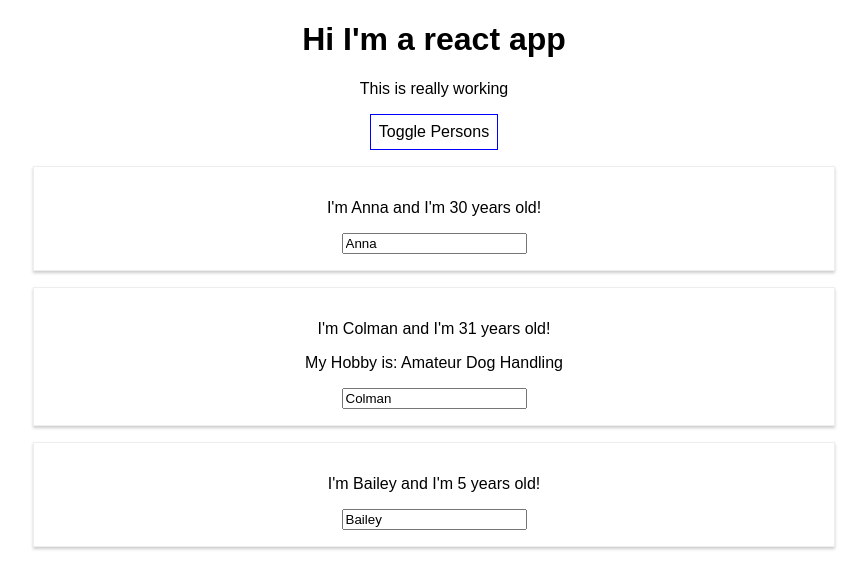
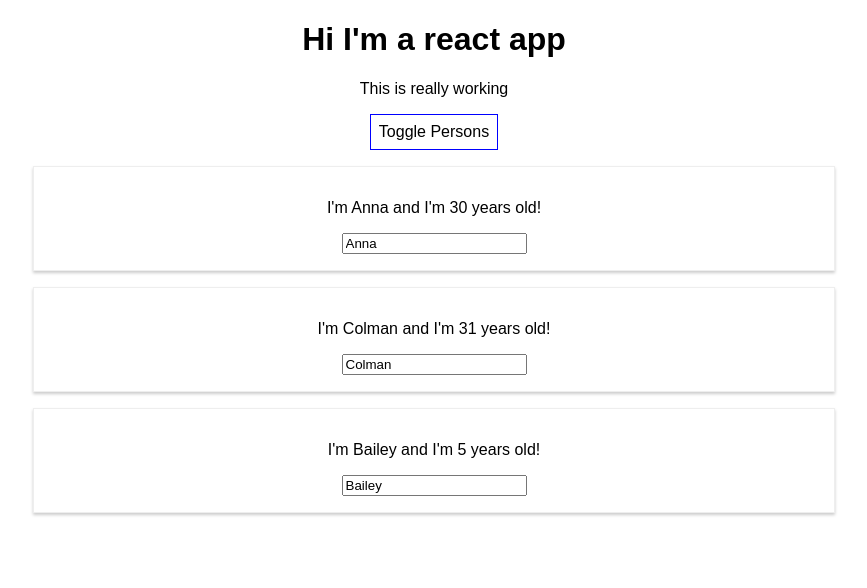
Before and after one commit to ColmanC19/React---The-Complete-Guide-incl-Hooks-React-Router-Redux-, a React (Create React App) app: page / in a window 1280 px wide. Both pictures are taken after a click on the button "Toggle Persons". Shown: the top 588 px of the page, without its empty margins (206-1073 px from the left). Built offline with nearby package versions, Linux system fonts and the light colour scheme.

Commit message:
refactor lists add key and index

```diff
--- a/src/App.js
+++ b/src/App.js
@@ -14,16 +14,11 @@
      showPersons: false
   }
 
-  switchNameHandler = (newName) => {
-    // this.state.persons[0].name = ; DONT DO This
-    this.setState({
-      persons: [
-        { name: newName, age: 30 },
-        { name: 'Colman', age: 31 },
-        { name: 'Bailey', age: 7 }
-
-      ]
-    })
+  deletePersonHandler = (personIndex) => {
+    // const persons = this.state.persons.slice(); EQUIVILANT to below method, below is more modern/up to date
+    const persons= [...this.state.persons];
+    persons.splice(personIndex, 1);
+    this.setState({persons: persons});
   }
 
   nameChangedHandler = (event) => {
@@ -54,20 +49,14 @@
 
     if (this.state.showPersons) {
       persons = (
-        < div >
-           <Person
-             name= {this.state.persons[0].name}
-             age= {this.state.persons[0].age}/>
-           <Person
-             name= {this.state.persons[1].name}
-             age= {this.state.persons[1].age}
-             click={this.switchNameHandler.bind(this, 'Anna!')}
-             changed={this.nameChangedHandler}
-             >My Hobby is: Amateur Dog Handling</Person>
-           <Person
-            name= {this.state.persons[2].name}
-            age= {this.state.persons[2].age}/>
-        </div >
+        <div>
+          {this.state.persons.map((person, index) => {
+            return <Person
+            click={() => this.deletePersonHandler(index)}
+            name={person.name}
+            age={person.age}/>
+          })}
+        </div>
       );
     }
     return (
```
